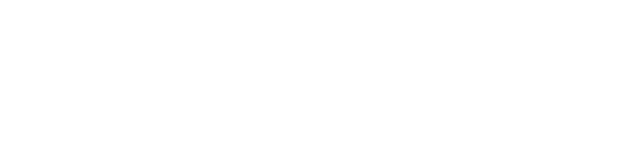
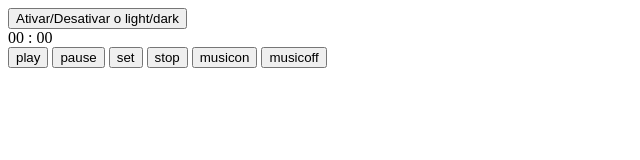
Before and after one commit to AlexandreRCS/Focus-Timer, a plain HTML site: page index.html in a window 1280 px wide. Shown: the whole page, without its empty margins (0-640 px from the left). Drawn offline with Linux system fonts and the light colour scheme.

Commit message:
html
estruturação do html

```diff
--- a/index.html
+++ b/index.html
@@ -1,12 +1,33 @@
 <!DOCTYPE html>
-<html lang="en">
+<html lang="pt-br">
 <head>
     <meta charset="UTF-8">
     <meta name="viewport" content="width=device-width, initial-scale=1.0">
     <meta name="description" content="Um temporizador pomodoro com musica de fundo">
-    <title>Document</title>
+
+    <link rel="stylesheet" href="./style.css">
+    <title>FocusTimer</title>
 </head>
 <body>
+    <div id="app">
+        <button id="toggle-button">
+            <span>Ativar/Desativar o light/dark</span>
+        </button>
 
+        <section id="time">
+            <span id="minutes">00</span>
+            <span>:</span>
+            <span id="seconds">00</span>
+        </section>
+
+        <section id="controls">
+            <button>play</button>
+            <button>pause</button>
+            <button>set</button>
+            <button>stop</button>
+            <button>musicon</button>
+            <button>musicoff</button>
+        </section>
+    </div>
 </body>
 </html>
```
Also changed, not shown: style.css (added).
